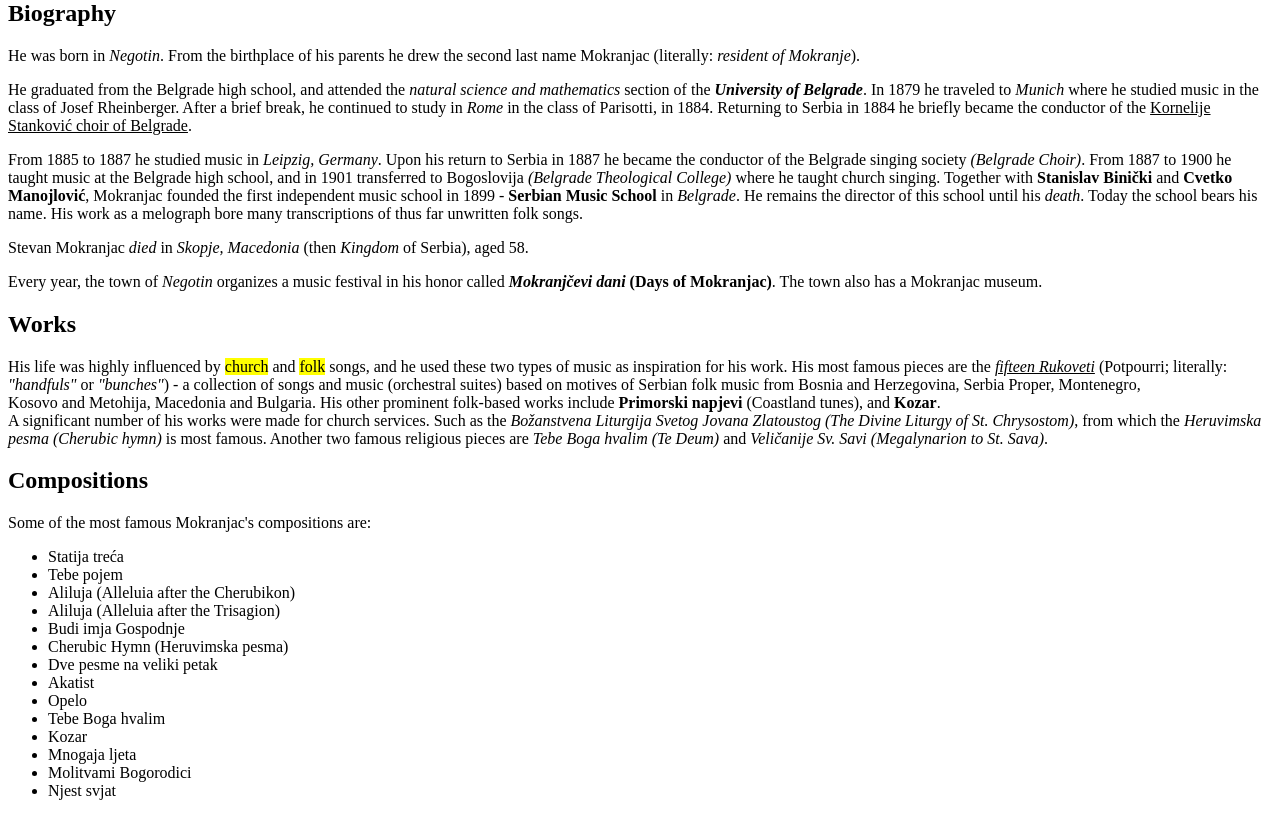
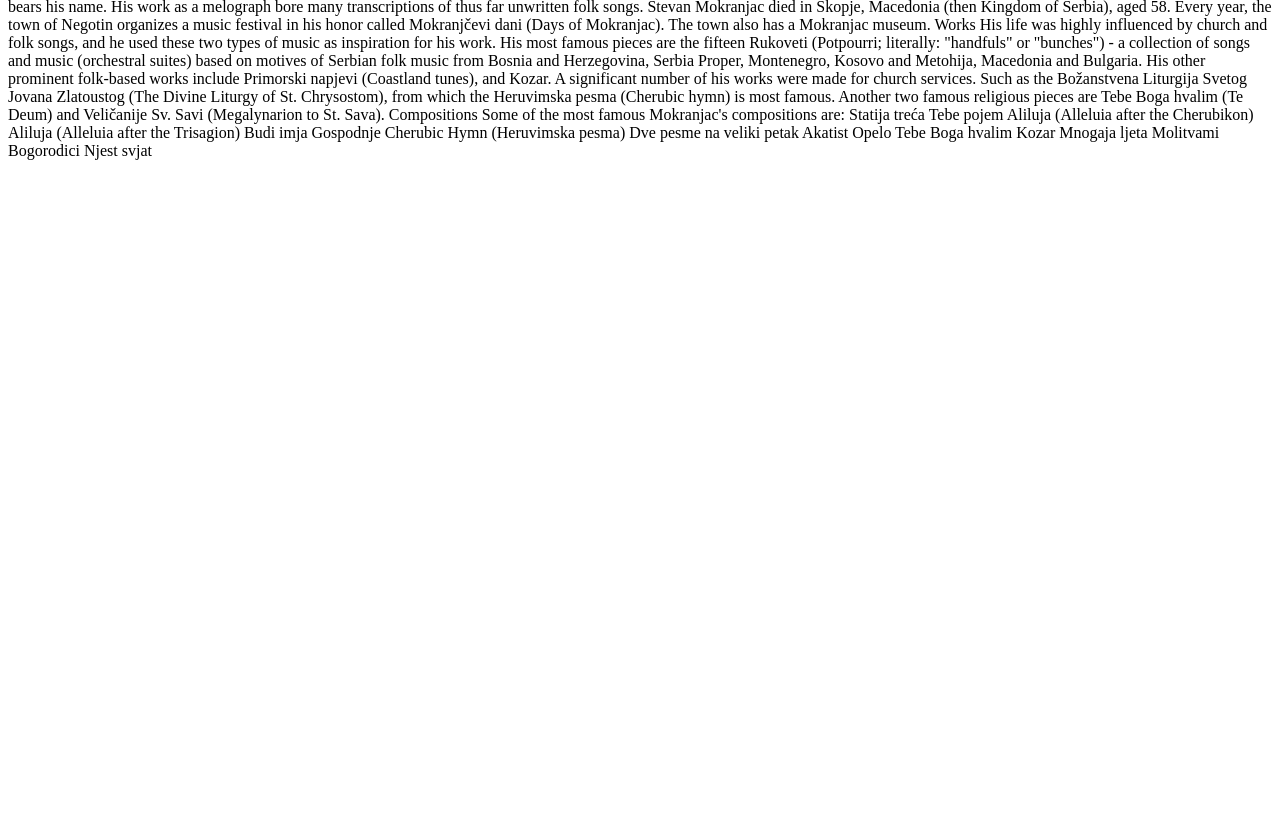
Before and after one commit to predrag-m/Stevan-Mokranjac, a plain HTML site: page index.html in a window 1280 px wide. Shown: the part 136-952 px from the top of the page. After the commit the page ends 800 px from the top, so only its background shows below. Drawn offline with Linux system fonts and the light colour scheme.

Commit message:
Promenjen title; Ubačen sirov tekst.

```diff
--- a/index.html
+++ b/index.html
@@ -7,69 +7,64 @@
 </head>
 
 <body>
-    <h1>Stevan Stojanović Mokranjac</h1>
+    Stevan Stojanović Mokranjac
 
-    <p><strong>Stevan Stojanović Mokranjac</strong> <em>(January 9, 1856–1914)</em> was a Serbian composer and music
-        educator. His work was essential in bringing the spirit of Valach&nbsp;Serbian unwritten folk poems into organized art.
-    </p>
+    Stevan Stojanović Mokranjac (January 9, 1856–1914) was a Serbian composer and music educator. His work was essential
+    in bringing the spirit of Valach Serbian unwritten folk poems into organized art.
 
-    <h2>Biography</h2>
+    Biography
 
-    <p>He was born in <i>Negotin</i>. From the birthplace of his parents he drew the second last name Mokranjac
-        (literally: <i>resident of Mokranje</i>).</p>
+    He was born in Negotin. From the birthplace of his parents he drew the second last name Mokranjac (literally:
+    resident of Mokranje).
 
-    <p>He graduated from the Belgrade high school, and attended the <i>natural science and mathematics</i> section of
-        the <em><b>University of Belgrade</b></em>. In 1879 he traveled to <i>Munich</i> where he studied music in the class
-        of Josef&nbsp;Rheinberger. After a brief break, he continued to study in <i>Rome</i> in the class of Parisotti, in
-        1884. Returning to Serbia in 1884 he briefly became the conductor of the <ins>Kornelije Stanković choir of
-        Belgrade</ins>.</p>
+    He graduated from the Belgrade high school, and attended the natural science and mathematics section of the
+    University of Belgrade. In 1879 he traveled to Munich where he studied music in the class of Josef Rheinberger.
+    After a brief break, he continued to study in Rome in the class of Parisotti, in 1884. Returning to Serbia in 1884
+    he briefly became the conductor of the Kornelije Stanković choir of Belgrade.
 
-    <p>From 1885 to 1887 he studied music in <i>Leipzig, Germany</i>. Upon his return to Serbia in 1887 he became the
-        conductor of the Belgrade singing society <em>(Belgrade Choir)</em>. From 1887 to 1900 he taught music at the Belgrade
-        high school, and in 1901 transferred to Bogoslovija <em>(Belgrade Theological College)</em> where he taught church
-        singing. Together with <b>Stanislav Binički</b> and <b>Cvetko Manojlović</b>, Mokranjac founded the first independent
-        music school in 1899 - <strong>Serbian Music School</strong> in <i>Belgrade</i>. He remains the director of this school
-        until his <i>death</i>. Today the school bears his name. His work as a melograph bore many transcriptions of thus far
-        unwritten folk songs.</p>
+    From 1885 to 1887 he studied music in Leipzig, Germany. Upon his return to Serbia in 1887 he became the conductor of
+    the Belgrade singing society (Belgrade Choir). From 1887 to 1900 he taught music at the Belgrade high school, and in
+    1901 transferred to Bogoslovija (Belgrade Theological College) where he taught church singing. Together with
+    Stanislav Binički and Cvetko Manojlović, Mokranjac founded the first independent music school in 1899 - Serbian
+    Music School in Belgrade. He remains the director of this school until his death. Today the school bears his name.
+    His work as a melograph bore many transcriptions of thus far unwritten folk songs.
 
-    <p>Stevan Mokranjac <em>died</em> in <i>Skopje, Macedonia</i> (then <i>Kingdom</i> of Serbia), aged 58.</p>
+    Stevan Mokranjac died in Skopje, Macedonia (then Kingdom of Serbia), aged 58.
 
-    <p>Every year, the town of <em>Negotin</em> organizes a music festival in his honor called <strong><i>Mokranjčevi dani</i></strong>
-        <b>(Days of Mokranjac)</b>. The town also has a Mokranjac museum.</p>
+    Every year, the town of Negotin organizes a music festival in his honor called Mokranjčevi dani (Days of Mokranjac).
+    The town also has a Mokranjac museum.
 
-    <h2>Works</h2>
+    Works
 
-    <p>His life was highly influenced by <mark>church</mark> and <mark>folk</mark> songs, and he used these two types of
-        music as inspiration for his work. His most famous pieces are the <ins><em>fifteen Rukoveti</em></ins>
-        (Potpourri; literally: <i>"handfuls"</i> or <i>"bunches"</i>) - a collection of songs and music (orchestral suites)
-        based on motives of Serbian folk music from Bosnia&nbsp;and&nbsp;Herzegovina, Serbia Proper, Montenegro,
-        Kosovo&nbsp;and&nbsp;Metohija, Macedonia and Bulgaria. His other prominent folk-based works include <strong>Primorski napjevi</strong>
-        (Coastland tunes), and <strong>Kozar</strong>.<br>
-        A significant number of his works were made for church services. Such as the <em>Božanstvena Liturgija Svetog Jovana Zlatoustog</em>
-        <i>(The Divine Liturgy of St. Chrysostom)</i>, from which the <em>Heruvimska pesma</em> <i>(Cherubic hymn)</i> is most famous.
-        Another two famous religious pieces are <em>Tebe Boga hvalim</em> <i>(Te Deum)</i> and <em>Veličanije Sv. Savi</em>
-        <i>(Megalynarion to St. Sava)</i>.</p>
+    His life was highly influenced by church and folk songs, and he used these two types of music as inspiration for his
+    work. His most famous pieces are the fifteen Rukoveti (Potpourri; literally: "handfuls" or "bunches") - a collection
+    of songs and music (orchestral suites) based on motives of Serbian folk music from Bosnia and Herzegovina, Serbia
+    Proper, Montenegro, Kosovo and Metohija, Macedonia and Bulgaria. His other prominent folk-based works include
+    Primorski napjevi (Coastland tunes), and Kozar.
 
-    <h2>Compositions</h2>
+    A significant number of his works were made for church services. Such as the Božanstvena Liturgija Svetog Jovana
+    Zlatoustog (The Divine Liturgy of St. Chrysostom), from which the Heruvimska pesma (Cherubic hymn) is most famous.
+    Another two famous religious pieces are Tebe Boga hvalim (Te Deum) and Veličanije Sv. Savi (Megalynarion to St.
+    Sava).
 
-    <p>Some of the most famous Mokranjac's compositions are:</p>
+    Compositions
 
-    <ul>
-        <li>Statija treća</li>
-        <li>Tebe pojem</li>
-        <li>Aliluja (Alleluia after the Cherubikon)</li>
-        <li>Aliluja (Alleluia after the Trisagion)</li>
-        <li>Budi imja Gospodnje</li>
-        <li>Cherubic Hymn (Heruvimska pesma)</li>
-        <li>Dve pesme na veliki petak</li>
-        <li>Akatist</li>
-        <li>Opelo</li>
-        <li>Tebe Boga hvalim</li>
-        <li>Kozar</li>
-        <li>Mnogaja ljeta</li>
-        <li>Molitvami Bogorodici</li>
-        <li>Njest svjat</li>
-    </ul>
+    Some of the most famous Mokranjac's compositions are:
+
+    Statija treća
+    Tebe pojem
+    Aliluja (Alleluia after the Cherubikon)
+    Aliluja (Alleluia after the Trisagion)
+    Budi imja Gospodnje
+    Cherubic Hymn (Heruvimska pesma)
+    Dve pesme na veliki petak
+    Akatist
+    Opelo
+    Tebe Boga hvalim
+    Kozar
+    Mnogaja ljeta
+    Molitvami Bogorodici
+    Njest svjat
 </body>
 
 </html>
```
